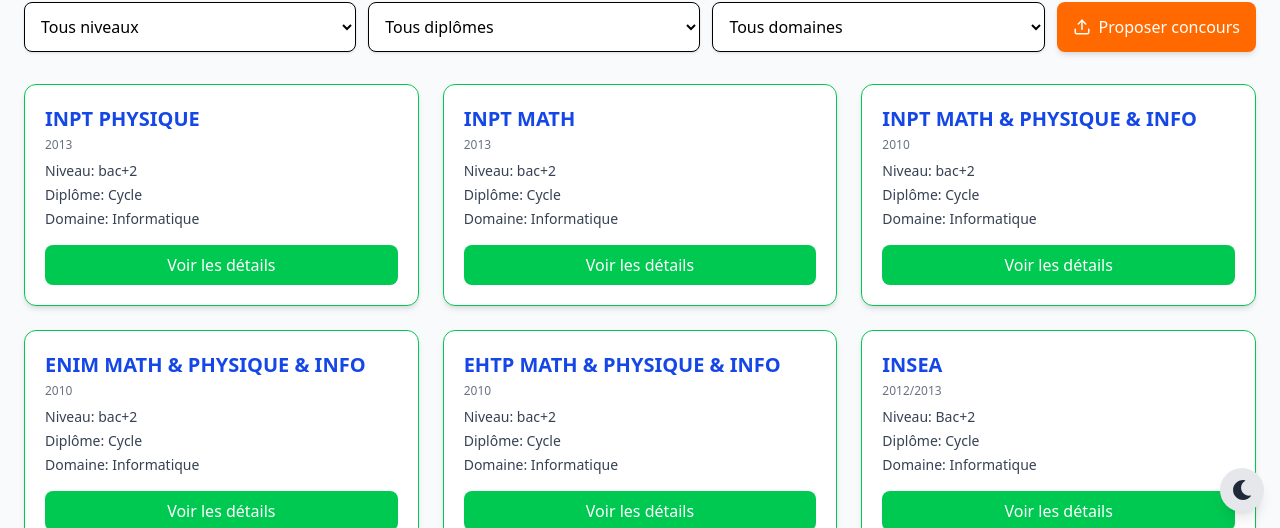
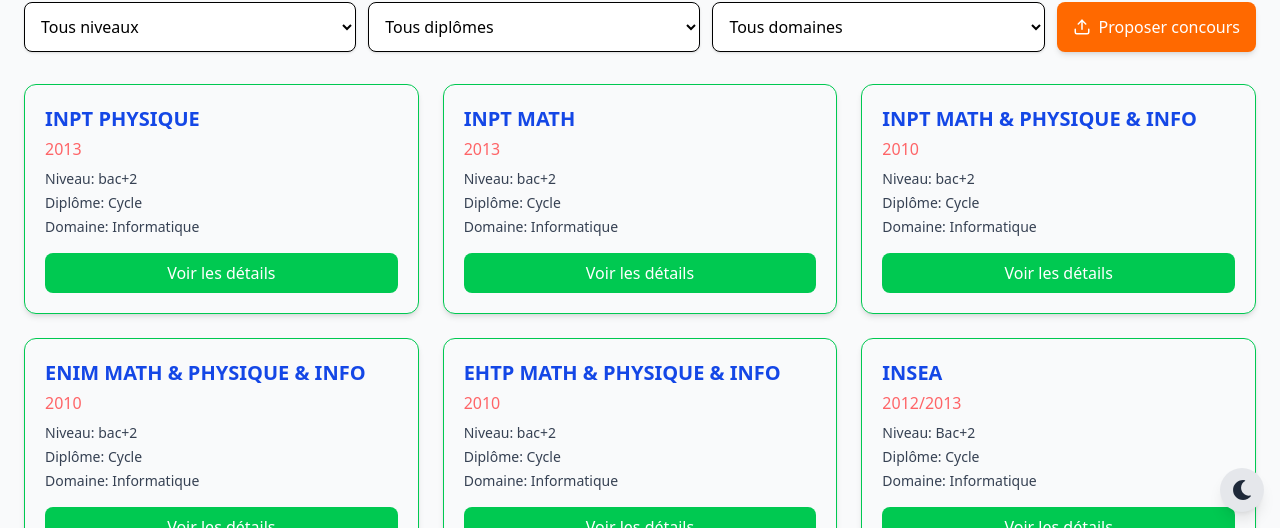
Before and after one commit to MohamedBoukouch/MAROC-CONCOURS, a React (Vite) app: page /concours in a window 1280 px wide. Shown: the part 272-800 px from the top of the page. Built offline with nearby package versions, Linux system fonts and the light colour scheme; no server answers.

Commit message:
add update

```diff
--- a/src/components/Footer.jsx
+++ b/src/components/Footer.jsx
@@ -106,8 +106,7 @@
                 <span className="font-medium">Buy Me a Coffee</span>
               </div>
               <p className="text-gray-300 text-sm mb-4">
-                Support our work by buying us a coffee. Every donation helps us improve the platform.
-              </p>
+              Soutenez notre travail en nous offrant un café. Chaque don nous aide à améliorer la plateforme.              </p>
               <a
   href="https://www.buymeacoffee.com/maroconcours"
   target="_blank"
--- a/src/views/ConcoursPage.jsx
+++ b/src/views/ConcoursPage.jsx
@@ -167,27 +167,29 @@
             filteredConcours.map((concours) => (
               <div
                 key={concours.id}
-                className={`p-5 rounded-xl shadow-md border transition-all duration-300 hover:shadow-lg ${
-                  concours.isAvailable
-                    ? "bg-white border-green-500"
-                    : "bg-gray-50 border-gray-300"
+                className={`p-5 rounded-xl shadow-md border  transition-all border-green-500 duration-300 hover:shadow-lg ${
+                  darkMode
+                    ? "bg-gray-900 "
+                    : "bg-gray-50"
                 }`}
               >
                 <h2 className="font-semibold text-xl text-blue-700 mb-1">
                   {concours.title}
                 </h2>
-                <p className="text-xs text-gray-500 mb-2">{concours.date}</p>
+                <div className={`${darkMode ? 'text-white' : 'text-gray-700'}`} >
+                <p className={`text-2xs mb-2 ${darkMode ? ' text-orange-500 ' : 'text-red-400'}`}>{concours.date}</p>
 
                 <div className="space-y-1 mb-4">
-                  <p className="text-sm text-gray-700">
+                  <p className="text-sm ">
                     <span className="font-medium">Niveau:</span> {concours.niveau}
                   </p>
-                  <p className="text-sm text-gray-700">
+                  <p className="text-sm ">
                     <span className="font-medium">Diplôme:</span> {concours.choix}
                   </p>
-                  <p className="text-sm text-gray-700">
+                  <p className="text-sm ">
                     <span className="font-medium">Domaine:</span> {concours.domaine}
                   </p>
+                  </div>
                 </div>
 
                 <button
```
Also changed, not shown: index.html (+2 -2 lines).
